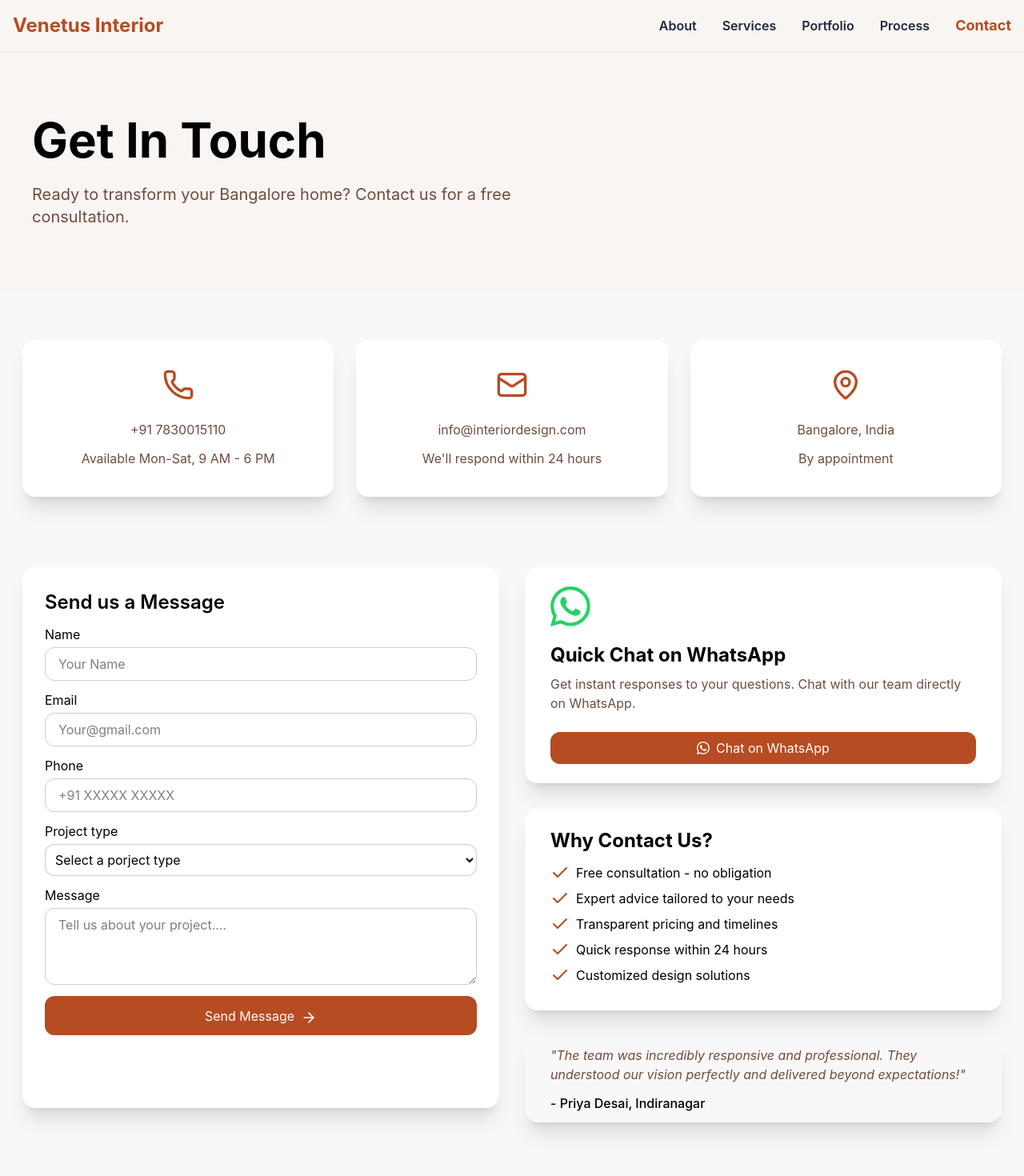
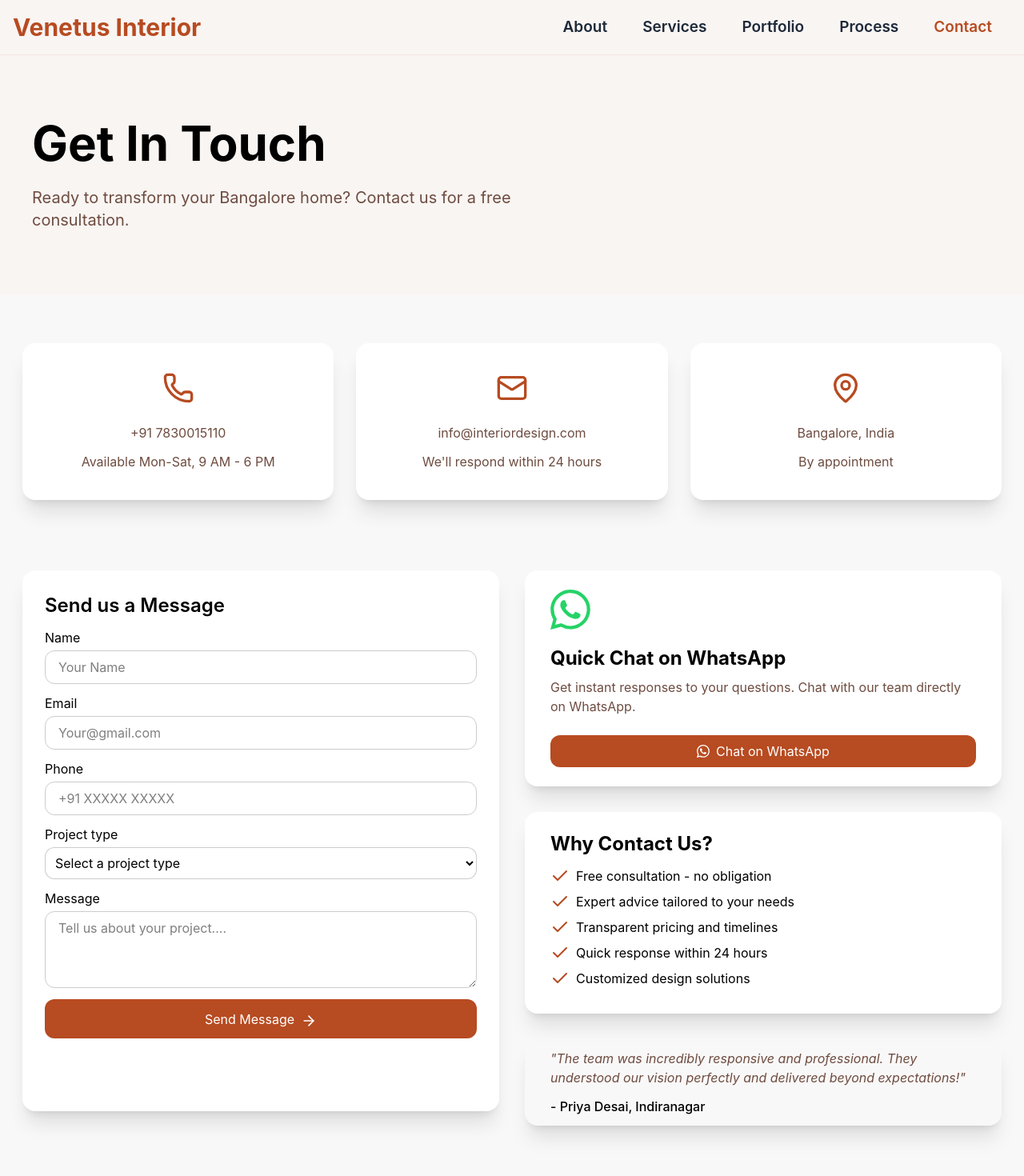
Before and after one commit to prosingh69/New-Venetus-Website, a React (Vite) app: page /Contact in a window 1280 px wide. Shown: the top 1470 px of the page at 80% size. Built offline with nearby package versions, Linux system fonts and the light colour scheme; a web font is replaced by a local one.

Commit message:
Adding Google Sheet

```diff
--- a/package.json
+++ b/package.json
@@ -10,10 +10,12 @@
     "preview": "vite preview"
   },
   "dependencies": {
+    "@emailjs/browser": "^4.4.1",
     "@tailwindcss/vite": "^4.2.2",
     "lucide-react": "^1.7.0",
     "react": "^19.2.0",
     "react-dom": "^19.2.0",
+    "react-hot-toast": "^2.6.0",
     "react-router-dom": "^7.13.2",
     "tailwindcss": "^4.2.2"
   },
--- a/src/Components/Contact/ContactSection.jsx
+++ b/src/Components/Contact/ContactSection.jsx
@@ -38,7 +38,7 @@ const ContactSection = () => {
     <div>
     <section className='grid grid-cols-1 lg:grid-cols-3 gap-7 bg-[#F9F8F8] px-7 py-15'>
         {ContactDetailData.map((Data)=>(
-            <ContactDetail Icon={Data.Icon} Method ={Data.Method} Detail={Data.Detail} Para={Data.Para}/>
+            <ContactDetail key={Data.id} Icon={Data.Icon} Method ={Data.Method} Detail={Data.Detail} Para={Data.Para}/>
         ))}
     </section>
     <section className='grid grid-cols-1 lg:grid-cols-2 gap-8 p-7 bg-[#F9F8F8] pb-20'>
--- a/src/Components/Contact/Form.jsx
+++ b/src/Components/Contact/Form.jsx
@@ -1,50 +1,101 @@
-import { ArrowRight } from 'lucide-react'
-import React, { useState } from 'react'
+import { ArrowRight, Loader2 } from 'lucide-react'
+import React, { useState, useRef } from 'react'
+import emailjs from '@emailjs/browser'
+import toast, { Toaster } from 'react-hot-toast'
 
 const Form = () => {
   const [projectType, setProjectType] = useState("");
-  const HandleData = (e) => {
-    e.preventDefault()
+  const [isLoading, setIsLoading] = useState(false);
+  const formRef = useRef();
+
+  const GOOGLE_SHEET_API_URL = "https://script.google.com/macros/s/AKfycbx6po-p1VuytjpzYvWtKeyQz3msApiJnIj0h9h8Ecp1I31W725Yev-mwjHMvPh0rqbz/exec";
+
+  const HandleData = async (e) => {
+    e.preventDefault();
+    setIsLoading(true);
+
+    const formData = new FormData(formRef.current);
+    const dataForSheet = {
+      user_name: formData.get("user_name"),
+      user_email: formData.get("user_email"),
+      user_phone: formData.get("user_phone"),
+      project_type: formData.get("project_type") === "Others" ? formData.get("other_project_type") : formData.get("project_type"),
+      message: formData.get("message")
+    };
+
+    try {
+      await Promise.all([
+        emailjs.sendForm(
+          import.meta.env.VITE_EMAILJS_SERVICE_ID,
+          import.meta.env.VITE_EMAILJS_TEMPLATE_ID,
+          formRef.current,
+          { publicKey: import.meta.env.VITE_EMAILJS_PUBLIC_KEY }
+        ),
+        fetch(GOOGLE_SHEET_API_URL, {
+          method: "POST",
+          body: JSON.stringify(dataForSheet),
+        })
+      ]);
+
+      toast.success("Message sent successfully!");
+      e.target.reset();
+      setProjectType("");
+
+    } catch (error) {
+      console.log('FAILED...', error);
+      toast.error("Something went wrong!");
+    } finally {
+      setIsLoading(false);
     }
+  }
+
   return (
-    <form onSubmit={HandleData} className='rounded-2xl bg-white p-7 lg:h-169 shadow-xl hover:shadow-2xl'>
+    <>
+      <Toaster position="top-center" reverseOrder={false} />
+
+      <form ref={formRef} onSubmit={HandleData} className='rounded-2xl bg-white p-7 lg:h-169 shadow-xl hover:shadow-2xl transition-all'>
         <h1 className='text-2xl font-semibold mb-3'>Send us a Message</h1>
-      <label className='block mb-1' >Name</label>
-      <input type="text" placeholder='Your Name' className='border border-black/20 w-full rounded-xl py-2 px-4 mb-3' />
-      <label className='block mb-1' >Email</label>
-      <input type="text" placeholder='Your@gmail.com' className='border border-black/20 w-full rounded-xl py-2 px-4 mb-3' />
-      <label className='block mb-1' >Phone</label>
-      <input type="text" placeholder='+91 XXXXX XXXXX' className='border border-black/20 w-full rounded-xl py-2 px-4 mb-3' />
-      <label className='block mb-1' >Project type</label>
-      <select className='border border-black/20 w-full rounded-xl p-2 outline-none pr-20 bg-white mb-3' value={projectType} onChange={(e) => setProjectType(e.target.value)} name="" id="">
-        <option value="">Select a porject type</option>
+
+        <label className='block mb-1'>Name</label>
+        <input type="text" name="user_name" placeholder='Your Name' className='border border-black/20 w-full rounded-xl py-2 px-4 mb-3' required />
+
+        <label className='block mb-1'>Email</label>
+        <input type="email" name="user_email" placeholder='Your@gmail.com' className='border border-black/20 w-full rounded-xl py-2 px-4 mb-3' required />
+
+        <label className='block mb-1'>Phone</label>
+        <input type="text" name="user_phone" placeholder='+91 XXXXX XXXXX' className='border border-black/20 w-full rounded-xl py-2 px-4 mb-3'  required />
+
+        <label className='block mb-1'>Project type</label>
+        <select name="project_type" className='border border-black/20 w-full rounded-xl p-2 outline-none pr-20 bg-white mb-3' value={projectType} onChange={(e) => setProjectType(e.target.value)} >
+          <option value="">Select a project type</option>
           <option value="Kitchen Design">Kitchen Design</option>
           <option value="Bedroom Design">Bedroom Design</option>
           <option value="Living Room Design">Living Room Design</option>
           <option value="Full Home Design">Full Home Design</option>
           <option value="Others">Others</option>
         </select>
+
         {projectType === 'Others' && (
           <div className="mb-3">
             <label className='block mb-1'>Please specify project type</label>
-          <input
-            type="text"
-            placeholder='What is the other project?'
-            className='border border-black/20 w-full rounded-xl py-2 px-4'
-          />
+            <input type="text" name="other_project_type" placeholder='What is the other project?' className='border border-black/20 w-full rounded-xl py-2 px-4' />
           </div>
         )}
-      <label className='block mb-1' >Message</label>
-      <textarea type="text" placeholder='Tell us about your project....' className='border border-black/20 w-full rounded-xl py-2 px-4 h-24 max-h-36' />
+
+        <label className='block mb-1'>Message</label>
+        <textarea name="message" placeholder='Tell us about your project....' className='border border-black/20 w-full rounded-xl py-2 px-4 h-24 max-h-36' required />
 
         <button
           type="submit"
-        className='active:scale-98 w-full text-white flex items-center justify-center gap-2 py-3 mt-2 rounded-xl bg-[#B74B21] cursor-pointer transition-all'
+          disabled={isLoading}
+          className={`w-full text-white flex items-center justify-center gap-2 py-3 mt-2 rounded-xl bg-[#B74B21] transition-all
+            ${isLoading ? 'opacity-70 cursor-not-allowed' : 'active:scale-98 cursor-pointer hover:bg-[#a0411d]'}`}
         >
-        <span>Send Message</span>
-        <ArrowRight size={20} className="mt-1.25" />
+          <span>{isLoading ? 'Sending...' : 'Send Message'}</span>
+          {isLoading ? <Loader2 size={20} className="mt-1.25 animate-spin" /> : <ArrowRight size={20} className="mt-1.25" />}
         </button>
       </form>
+    </>
   )
 }
 
--- a/src/Components/Contact/Whatsapp.jsx
+++ b/src/Components/Contact/Whatsapp.jsx
@@ -1,16 +1,33 @@
 import React from 'react'
 
 const Whatsapp = () => {
+    const phoneNumber = "917830015110";
+
+    const message = "Hi Venetus Interior, I want to know more about your design services!";
+
+    const whatsappLink = `https://wa.me/${phoneNumber}?text=${encodeURIComponent(message)}`;
+
     return (
         <div className='bg-white px-8 py-6 rounded-2xl shadow-xl hover:shadow-2xl'>
-            <svg xmlns="http://www.w3.org/2000/svg" width="50" height="50" fill="#25D366" class="bi bi-whatsapp" viewBox="0 0 16 16">
+
+            <svg xmlns="http://www.w3.org/2000/svg" width="50" height="50" fill="#25D366" className="bi bi-whatsapp" viewBox="0 0 16 16">
                 <path d="M13.601 2.326A7.85 7.85 0 0 0 7.994 0C3.627 0 .068 3.558.064 7.926c0 1.399.366 2.76 1.057 3.965L0 16l4.204-1.102a7.9 7.9 0 0 0 3.79.965h.004c4.368 0 7.926-3.558 7.93-7.93A7.9 7.9 0 0 0 13.6 2.326zM7.994 14.521a6.6 6.6 0 0 1-3.356-.92l-.24-.144-2.494.654.666-2.433-.156-.251a6.56 6.56 0 0 1-1.007-3.505c0-3.626 2.957-6.584 6.591-6.584a6.56 6.56 0 0 1 4.66 1.931 6.56 6.56 0 0 1 1.928 4.66c-.004 3.639-2.961 6.592-6.592 6.592m3.615-4.934c-.197-.099-1.17-.578-1.353-.646-.182-.065-.315-.099-.445.099-.133.197-.513.646-.627.775-.114.133-.232.148-.43.05-.197-.1-.836-.308-1.592-.985-.59-.525-.985-1.175-1.103-1.372-.114-.198-.011-.304.088-.403.087-.088.197-.232.296-.346.1-.114.133-.198.198-.33.065-.134.034-.248-.015-.347-.05-.099-.445-1.076-.612-1.47-.16-.389-.323-.335-.445-.34-.114-.007-.247-.007-.38-.007a.73.73 0 0 0-.529.247c-.182.198-.691.677-.691 1.654s.71 1.916.81 2.049c.098.133 1.394 2.132 3.383 2.992.47.205.84.326 1.129.418.475.152.904.129 1.246.08.38-.058 1.171-.48 1.338-.943.164-.464.164-.86.114-.943-.049-.084-.182-.133-.38-.232" />
             </svg>
+
             <h2 className='text-2xl font-bold mt-5 mb-2'>Quick Chat on WhatsApp</h2>
             <p className='text-[#6E4C40] mb-6'>Get instant responses to your questions. Chat with our team directly on WhatsApp.</p>
-            <button  className=' cursor-pointer active:scale-98 flex justify-center items-center text-center w-full bg-[#B74B21] text-white gap-2 py-2 mt-3 rounded-xl'> <svg xmlns="http://www.w3.org/2000/svg" width="16" height="16" fill="white" class="bi bi-whatsapp" viewBox="0 0 16 16">
-                <path d="M13.601 2.326A7.85 7.85 0 0 0 7.994 0C3.627 0 .068 3.558.064 7.926c0 1.399.366 2.76 1.057 3.965L0 16l4.204-1.102a7.9 7.9 0 0 0 3.79.965h.004c4.368 0 7.926-3.558 7.93-7.93A7.9 7.9 0 0 0 13.6 2.326zM7.994 14.521a6.6 6.6 0 0 1-3.356-.92l-.24-.144-2.494.654.666-2.433-.156-.251a6.56 6.56 0 0 1-1.007-3.505c0-3.626 2.957-6.584 6.591-6.584a6.56 6.56 0 0 1 4.66 1.931 6.56 6.56 0 0 1 1.928 4.66c-.004 3.639-2.961 6.592-6.592 6.592m3.615-4.934c-.197-.099-1.17-.578-1.353-.646-.182-.065-.315-.099-.445.099-.133.197-.513.646-.627.775-.114.133-.232.148-.43.05-.197-.1-.836-.308-1.592-.985-.59-.525-.985-1.175-1.103-1.372-.114-.198-.011-.304.088-.403.087-.088.197-.232.296-.346.1-.114.133-.198.198-.33.065-.134.034-.248-.015-.347-.05-.099-.445-1.076-.612-1.47-.16-.389-.323-.335-.445-.34-.114-.007-.247-.007-.38-.007a.73.73 0 0 0-.529.247c-.182.198-.691.677-.691 1.654s.71 1.916.81 2.049c.098.133 1.394 2.132 3.383 2.992.47.205.84.326 1.129.418.475.152.904.129 1.246.08.38-.058 1.171-.48 1.338-.943.164-.464.164-.86.114-.943-.049-.084-.182-.133-.38-.232" />
-            </svg> Chat on WhatsApp</button>
+
+            <a
+              href={whatsappLink}
+              target="_blank"
+              rel="noopener noreferrer"
+              className='cursor-pointer active:scale-98 flex justify-center items-center text-center w-full bg-[#B74B21] text-white gap-2 py-2 mt-3 rounded-xl hover:bg-[#a0411d] transition-colors'
+            >
+                <svg xmlns="http://www.w3.org/2000/svg" width="16" height="16" fill="white" className="bi bi-whatsapp" viewBox="0 0 16 16">
+                    <path d="M13.601 2.326A7.85 7.85 0 0 0 7.994 0C3.627 0 .068 3.558.064 7.926c0 1.399.366 2.76 1.057 3.965L0 16l4.204-1.102a7.9 7.9 0 0 0 3.79.965h.004c4.368 0 7.926-3.558 7.93-7.93A7.9 7.9 0 0 0 13.6 2.326zM7.994 14.521a6.6 6.6 0 0 1-3.356-.92l-.24-.144-2.494.654.666-2.433-.156-.251a6.56 6.56 0 0 1-1.007-3.505c0-3.626 2.957-6.584 6.591-6.584a6.56 6.56 0 0 1 4.66 1.931 6.56 6.56 0 0 1 1.928 4.66c-.004 3.639-2.961 6.592-6.592 6.592m3.615-4.934c-.197-.099-1.17-.578-1.353-.646-.182-.065-.315-.099-.445.099-.133.197-.513.646-.627.775-.114.133-.232.148-.43.05-.197-.1-.836-.308-1.592-.985-.59-.525-.985-1.175-1.103-1.372-.114-.198-.011-.304.088-.403.087-.088.197-.232.296-.346.1-.114.133-.198.198-.33.065-.134.034-.248-.015-.347-.05-.099-.445-1.076-.612-1.47-.16-.389-.323-.335-.445-.34-.114-.007-.247-.007-.38-.007a.73.73 0 0 0-.529.247c-.182.198-.691.677-.691 1.654s.71 1.916.81 2.049c.098.133 1.394 2.132 3.383 2.992.47.205.84.326 1.129.418.475.152.904.129 1.246.08.38-.058 1.171-.48 1.338-.943.164-.464.164-.86.114-.943-.049-.084-.182-.133-.38-.232" />
+                </svg>
+                Chat on WhatsApp
+            </a>
 
         </div>
     )
--- a/src/Components/Contact/WhyContact.jsx
+++ b/src/Components/Contact/WhyContact.jsx
@@ -6,8 +6,8 @@ const WhyContact = () => {
     <div className='bg-white px-8 py-6 rounded-2xl shadow-xl hover:shadow-2xl mt-8'>
         <h2 className='text-2xl font-bold mb-3 '>Why Contact Us?</h2>
         <ul>
-          {  Points.map((Data)=>(
-              <li className='flex mb-2 gap-2 '><Check color='#B74B21'/>{Data}</li>
+          {  Points.map((Data,index)=>(
+              <li key={index} className='flex mb-2 gap-2 '><Check color='#B74B21'/>{Data}</li>
           ))}
         </ul>
     </div>
--- a/src/Components/Layout/Navbar/Navbar.jsx
+++ b/src/Components/Layout/Navbar/Navbar.jsx
@@ -11,7 +11,7 @@ const Navbar = () => {
   };
 
   const navLinkClasses = ({ isActive }) => {
-    return `transition-colors hover:text-[#B74B21] font-semibold ${isActive ? 'text-[#B74B21] font-bold' : 'text-gray-800'
+    return `transition-colors text-[19px] hover:text-[#B74B21] font-semibold ${isActive ? 'text-[#B74B21] font-bold' : 'text-gray-800'
       }`;
   };
 
@@ -24,21 +24,21 @@ const Navbar = () => {
     <>
       <nav className='sticky top-0 z-40 flex flex-row-reverse md:flex-row justify-between items-center p-4 bg-[#F9F5F3] border-b border-[#F3E5DE]'>
 
-        <a href='/' className='text-[#B74B21] font-bold text-2xl'>Venetus Interior</a>
+        <a href='/' className='text-[#B74B21] font-bold text-3xl'>Venetus Interior</a>
 
-        <div className='hidden md:flex gap-8 items-center'>
+        <div className='hidden md:flex gap-11 items-center'>
           <NavLink to="/About" className={navLinkClasses}>About</NavLink>
           <NavLink to="/Services" className={navLinkClasses}>Services</NavLink>
           <NavLink to="/Portfolio" className={navLinkClasses}>Portfolio</NavLink>
           <NavLink to="/Process" className={navLinkClasses}>Process</NavLink>
 
           {isContactPage ? (
-            <span className='text-[#B74B21] font-bold text-lg flex items-center gap-2'>
+            <span className='text-[#B74B21] font-semibold text-[19px] mr-6 flex items-center gap-2'>
               Contact
             </span>
           ) : (
 
-            <NavLink to="/Contact" className='ml-6 bg-[#B74B21] py-3 px-6 rounded-[10px] text-amber-50 font-bold cursor-pointer hover:bg-[#9c3e1b] transition-all'>
+            <NavLink to="/Contact" className=' bg-[#B74B21] py-3 px-6 rounded-[10px] text-amber-50 font-bold cursor-pointer hover:bg-[#9c3e1b] transition-all'>
               Get Started
             </NavLink>
           )}
```
Also changed, not shown: src/Components/Hero/Hero.jsx (+4 -4 lines), 2 other files (tests, documents, lock files or other folders). Lines whose indentation alone changed are shown as unchanged.
